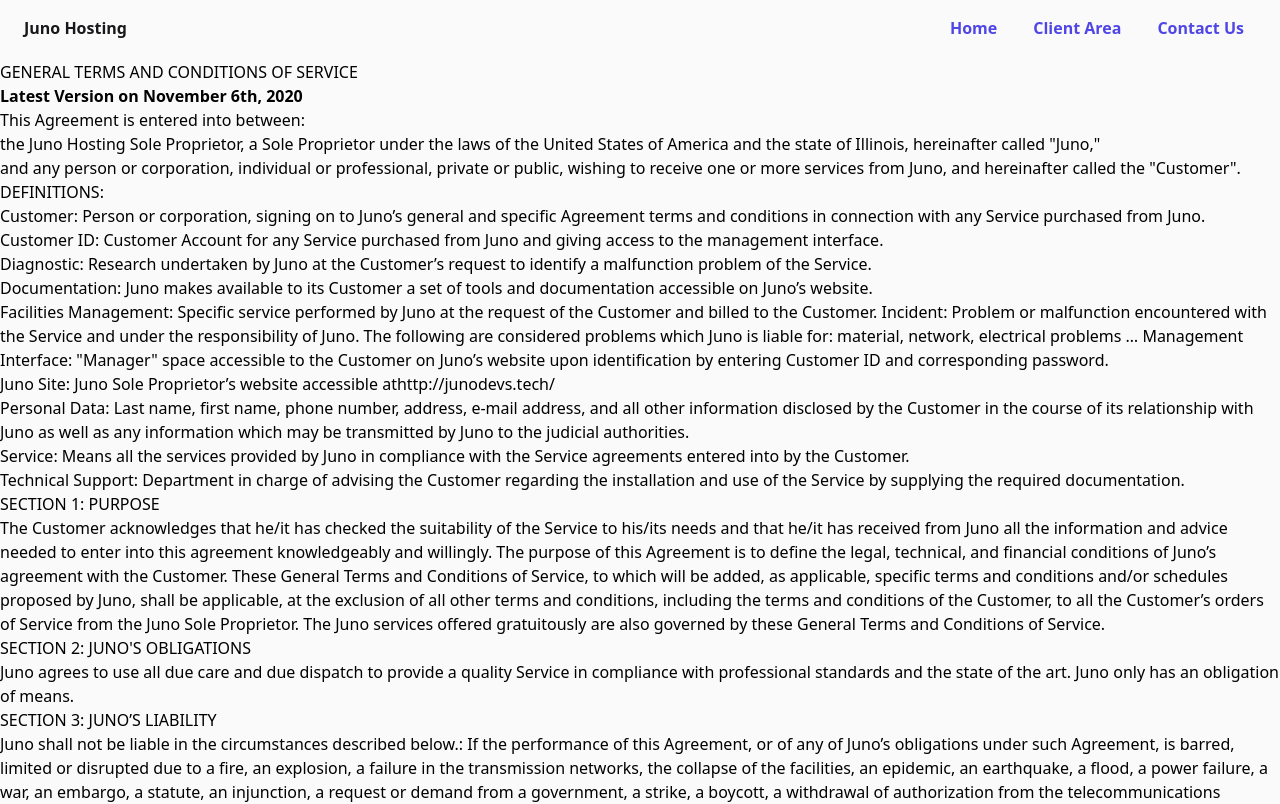
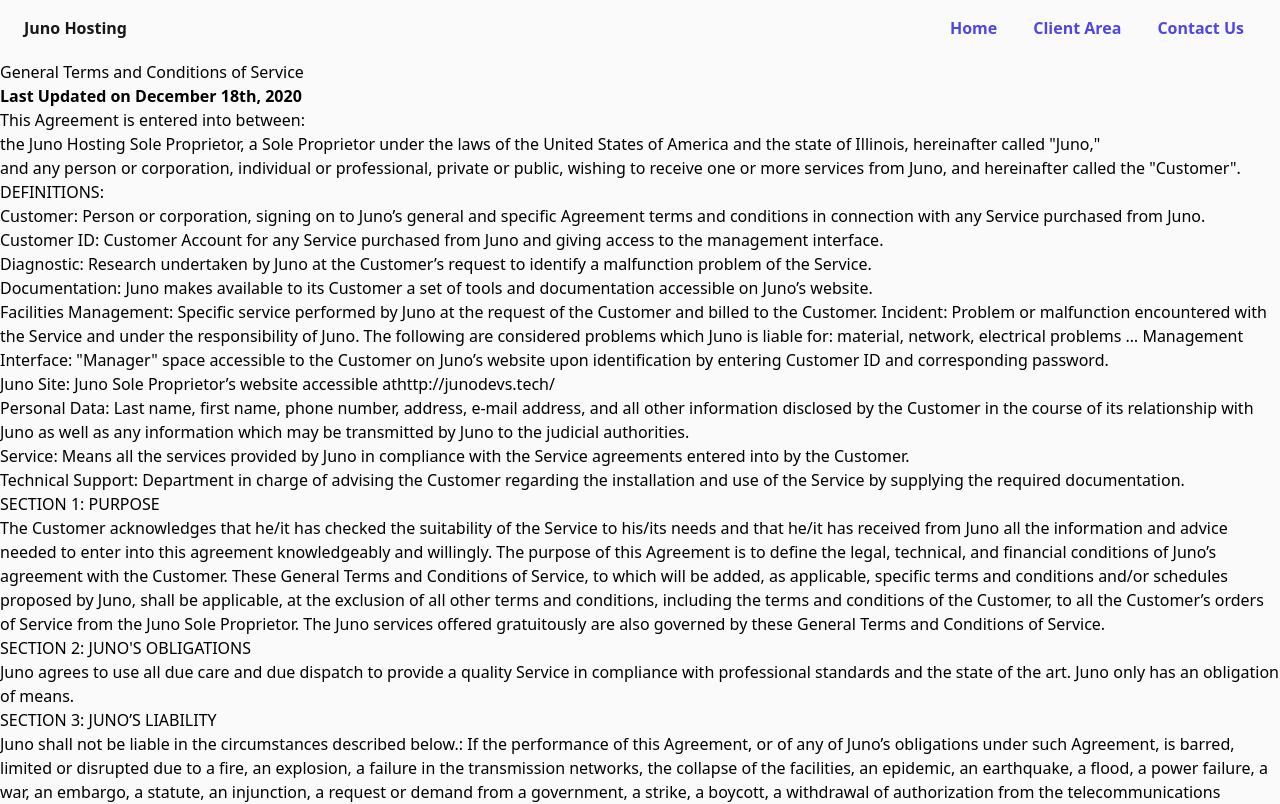
Before and after one commit to junodevs/junohosting.net, a Next.js app: page /tos in a window 1280 px wide. Shown: the top 804 px of the page. Built offline with nearby package versions, Linux system fonts and the light colour scheme; what @tailwindcss/typography would draw is missing.

Commit message:
fix(pages/tos): update

```diff
--- a/pages/tos.tsx
+++ b/pages/tos.tsx
@@ -23,10 +23,10 @@
       </Head>
       <article className="prose mx-auto">
         <h1>
-          GENERAL TERMS AND CONDITIONS OF SERVICE
+          General Terms and Conditions of Service
         </h1>
         <p>
-          <strong>Latest Version on November 6th, 2020</strong>
+          <strong>Last Updated on December 18th, 2020</strong>
         </p>
 
         <p>
```
